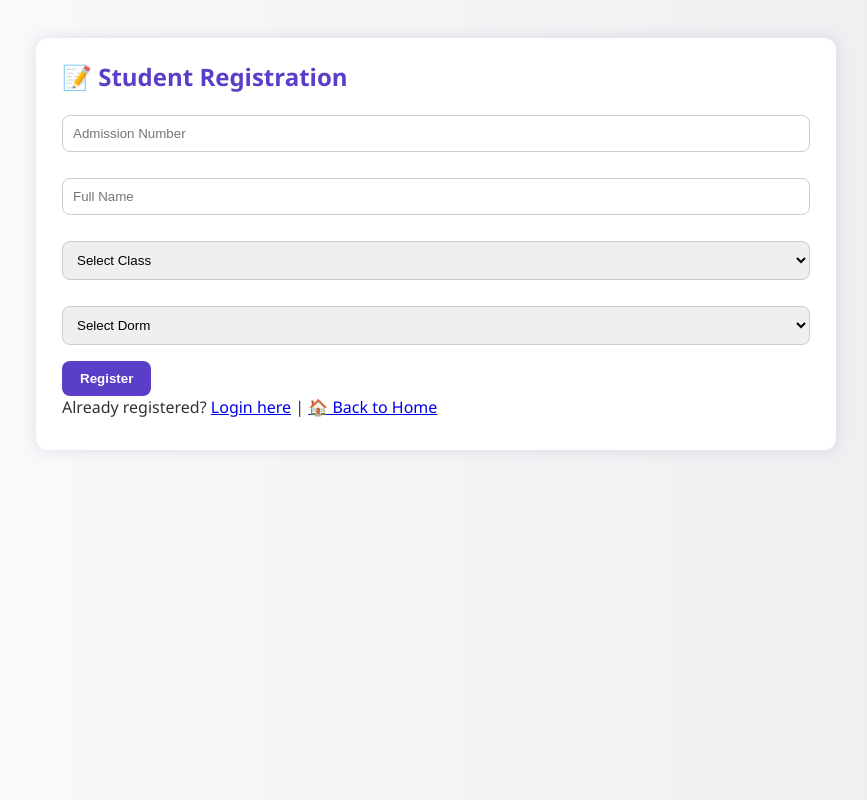
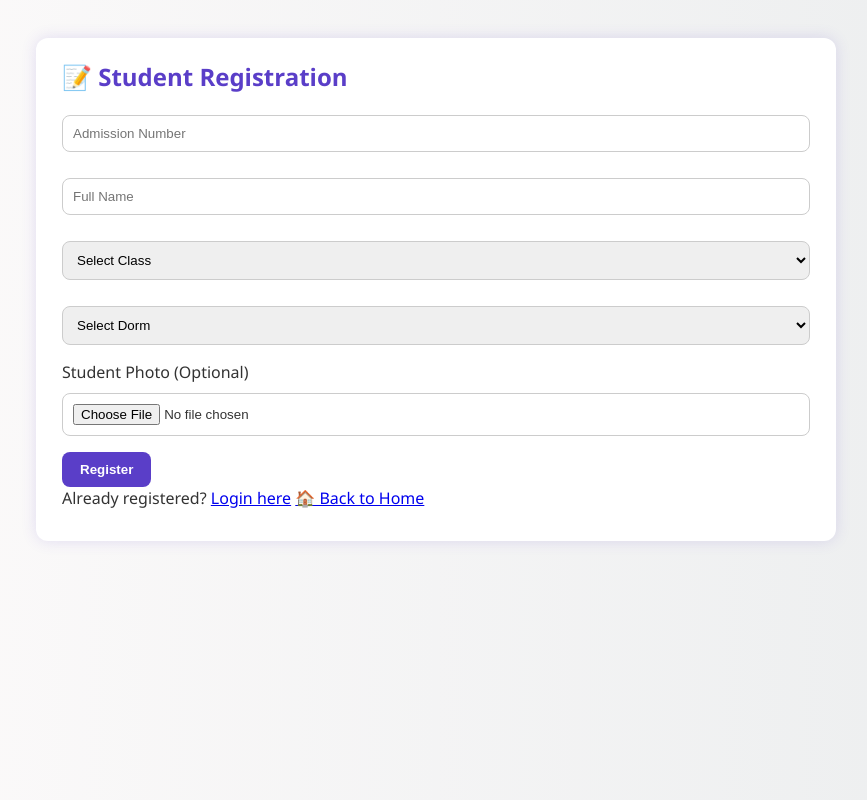
Before and after one commit to infinitegw/vote, a website: page register.html in a window 1280 px wide. Shown: the whole page, without its empty margins (204-1071 px from the left). Drawn offline with Linux system fonts and the light colour scheme.

Commit message:
Update register.html

```diff
--- a/register.html
+++ b/register.html
@@ -3,7 +3,6 @@
 <head>
   <title>Register</title>
   <link rel="stylesheet" href="style.css">
-  <link rel="icon" type="image/png" href="logo.png">
 </head>
 <body onload="loadRegistrationOptions()">
   <div class="container">
@@ -12,11 +11,13 @@
     <input type="text" id="name" placeholder="Full Name">
     <select id="class"><option disabled selected>Loading Classes...</option></select>
     <select id="dorm"><option disabled selected>Loading Dorms...</option></select>
-    <button onclick="register()">Register</button>
-    <p>
-      Already registered? <a href="login.html">Login here</a> |
-      <a href="index.html">🏠 Back to Home</a>
-    </p>
+    <div class="form-group">
+  <label for="photo">Student Photo (Optional)</label>
+  <input type="file" id="photo" name="photo" accept="image/*">
+</div>
+<button onclick="register()">Register</button>
+    <p>Already registered? <a href="index.html">Login here</a>
+    <a href="index.html">🏠 Back to Home</a></p>
   </div>
 
   <script src="script.js"></script>
```
